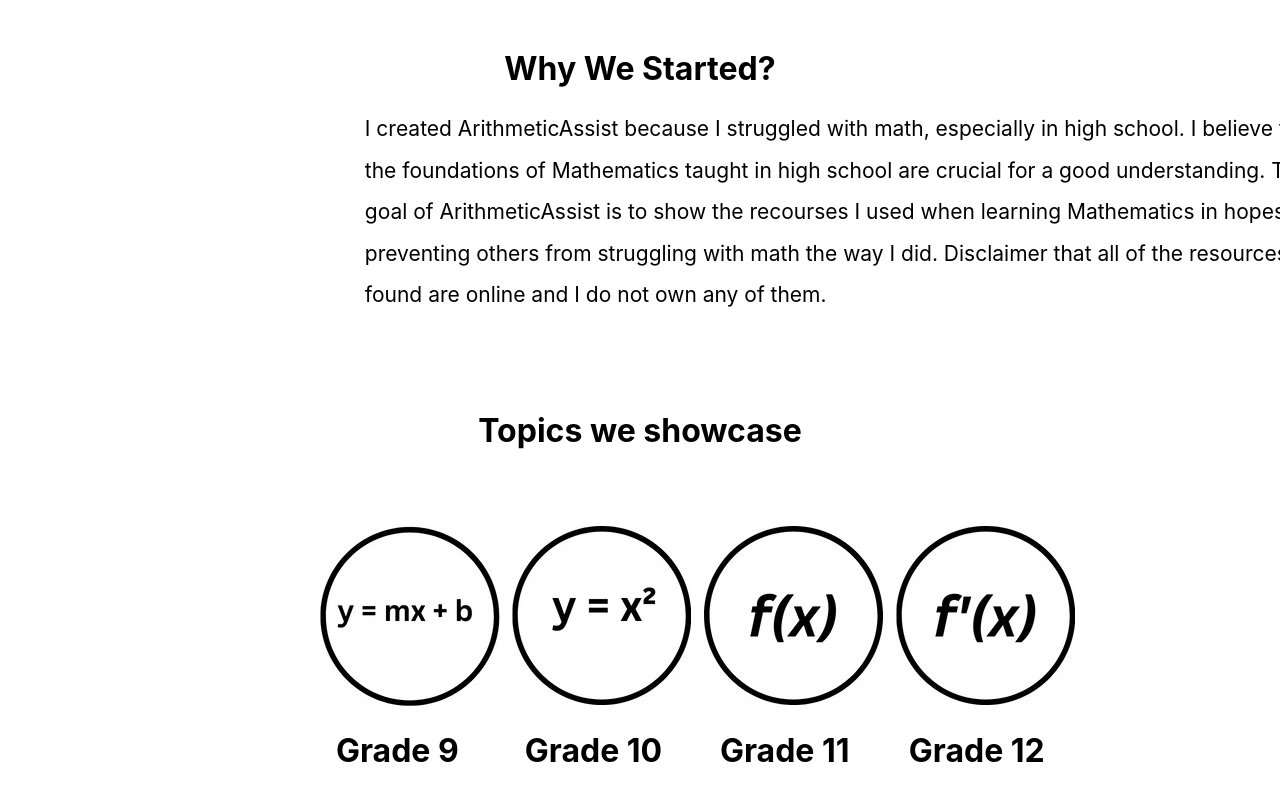
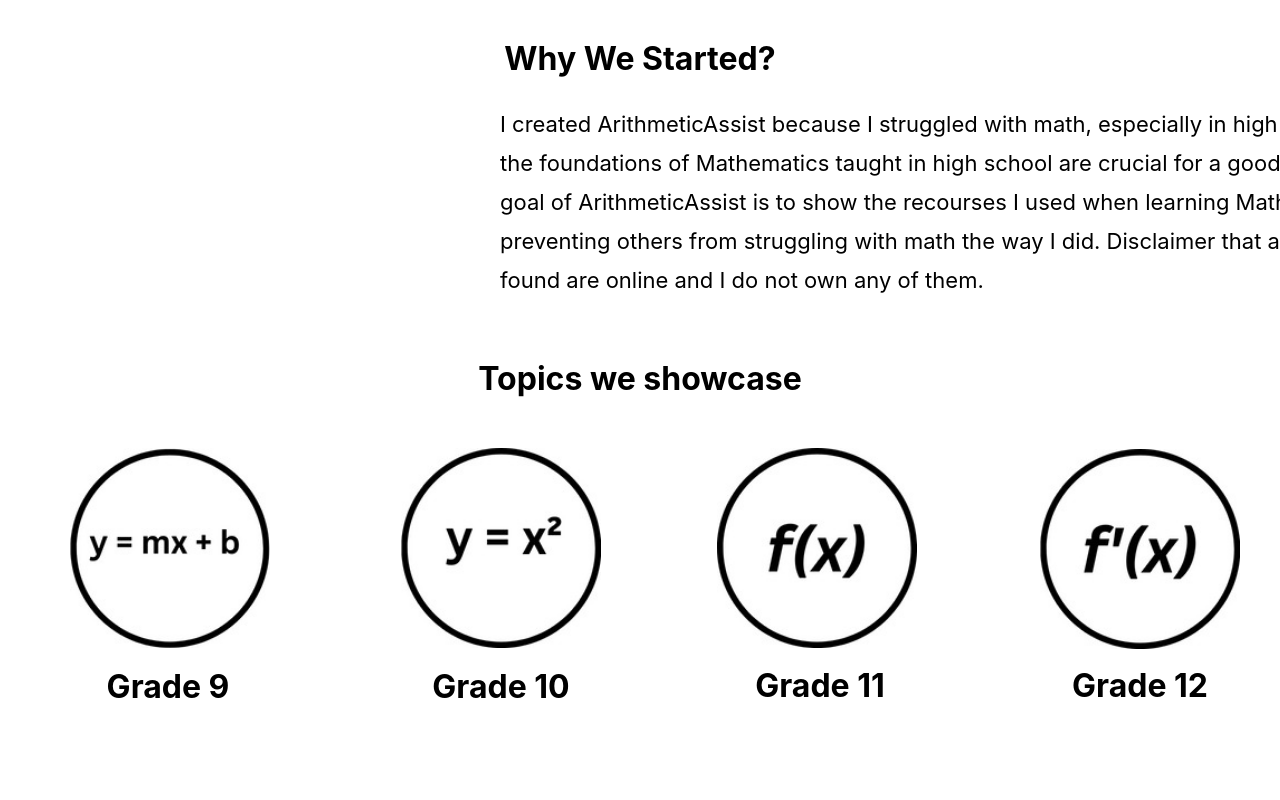
Before and after one commit to YousufMo27/ArithmeticAssist, a React (Create React App) app: page / in a window 1280 px wide. Shown: the part 524-1324 px from the top of the page. Built offline with nearby package versions, Linux system fonts and the light colour scheme.

Commit message:
Added Styling

```diff
--- a/src/App.module.css
+++ b/src/App.module.css
@@ -112,59 +112,92 @@
     background-color: #E8E498;
 }
 
-
-.second-hero-txt h1{
-    color: black;
-    text-align: center;
-    margin-top: 90px;
-    margin-bottom: 25px;
+/* SECOND HERO SECTION */
+.second-hero-background {
+    height: 900px;
+    background-color: white;
+    display: flex;
+    flex-direction: column;
+    width: 100%;
+    overflow: hidden;
 }
 
-.second-hero-first {
-    position: relative;
-    left: 28.5%;
-    font-size: 21px;
-    margin-bottom: 10px;
+.second-hero-background {
+    text-align: center;
 }
 
+.second-background-intro {
+    margin-top: 80px;
+    margin-bottom: 100px;
+}
+
+.second-hero-background p {
+    text-align: left;
+    font-size: 22px;
+    left: 500px;
+    top: -70px;
+}
+
+.info-stuff {
+    margin-bottom: 20px;
+    height: 800px;
+    overflow: hidden;
+}
+
+.third-hero {
+    overflow: hidden;
+}
 
 .image-one {
-    position: absolute;
-    top: 1050px;
-    left: 25%;
+    position: relative;
+    left: -470px;
+    width: 200px;
+    top: 50px;
+}
+
+.image-two {
+    position: relative;
+    left: -139px;
+    bottom: 193px;
+    width: 200px;
+}
+
+.image-three {
+    position: relative;
+    left: 177px;
+    bottom: 436px;
+    width: 200px;
+}
+
+.image-four {
+    position: relative;
+    left: 500px;
+    bottom: 678px;
+    width: 200px;
 }
 
 .image-one-text {
-    position: absolute;
-    top: 1165px;
-    left: 26.25%;
-    padding-bottom: 100px;
-}
-
-#img-two {
-    left: 40%;
-}
-
-#img-three {
-    left: 55%;
-}
-
-#img-four {
-    left: 70%;
+    position: relative;
+    right: 472px;
+    top: 65px;
 }
 
 #txt-two {
-    left: 41%;
+    right: 139px;
+    top: -178px;
 }
 
 #txt-three {
-    left: 56.25%;
+    right: -180px;
+    top: -422px;
 }
 
 #txt-four {
-    left: 71%;
+    right: -500px;
+    top: -665px;
 }
 
+/* SIDE MENU */
 .side-menu {
     height: 91%;
     position: absolute;
--- a/src/pages/second-hero-section.js
+++ b/src/pages/second-hero-section.js
@@ -6,24 +6,24 @@
 
 export default function SecondHero () {
     return <div className={AppCss["second-hero-background"]}>
-        <div className={AppCss["second-hero-txt"]}>
-        <h1>Why We Started?</h1>
+        <div className={AppCss['info-stuff']}>
+        <h1 className={AppCss['second-background-intro']}>Why We Started?</h1>
         <p className={AppCss['second-hero-first']}>I created ArithmeticAssist because I struggled with math, especially in high school. I believe that</p>
         <p className={AppCss['second-hero-first']} id='second-line'>the foundations of Mathematics taught in high school are crucial for a good understanding. The</p>
         <p className={AppCss['second-hero-first']} id='third-line'>goal of ArithmeticAssist is to show the recourses I used when learning Mathematics in hopes of</p>
         <p className={AppCss['second-hero-first']} id='fourth-line'>preventing others from struggling with math the way I did. Disclaimer that all of the resources</p>
         <p className={AppCss['second-hero-first']} id='fourth-line'>found are online and I do not own any of them.</p>
-        <div className={AppCss["final-hero-section"]}>
+        </div>
         <h1>Topics we showcase</h1>
+        <div className={AppCss['third-hero']}>
         <img className={AppCss["image-one"]} src={image1} alt="dd"/>
         <h1 className={AppCss["image-one-text"]}>Grade 9</h1>
-        <img id={AppCss["img-two"]} className={AppCss["image-one"]} src={image2} alt="dd"/>
-        <h1 id={AppCss["txt-two"]} className={AppCss["image-one-text"]}>Grade 10</h1>
-        <img id={AppCss["img-three"]} className={AppCss["image-one"]} src={image3} alt="dd"/>
-        <h1 id={AppCss["txt-three"]} className={AppCss["image-one-text"]}>Grade 11</h1>
-        <img id={AppCss["img-four"]} className={AppCss["image-one"]} src={image4} alt="dd"/>
-        <h1 id={AppCss["txt-four"]} className={AppCss["image-one-text"]}>Grade 12</h1>
-        </div>
+        <img className={AppCss["image-two"]} src={image2} alt="dd"/>
+        <h1 id={AppCss['txt-two']} className={AppCss["image-one-text"]}>Grade 10</h1>
+        <img className={AppCss["image-three"]} src={image3} alt="dd"/>
+        <h1 id={AppCss['txt-three']} className={AppCss["image-one-text"]}>Grade 11</h1>
+        <img className={AppCss["image-four"]} src={image4} alt="dd"/>
+        <h1 id={AppCss['txt-four']} className={AppCss["image-one-text"]}>Grade 12</h1>
         </div>
     </div>
 
```
